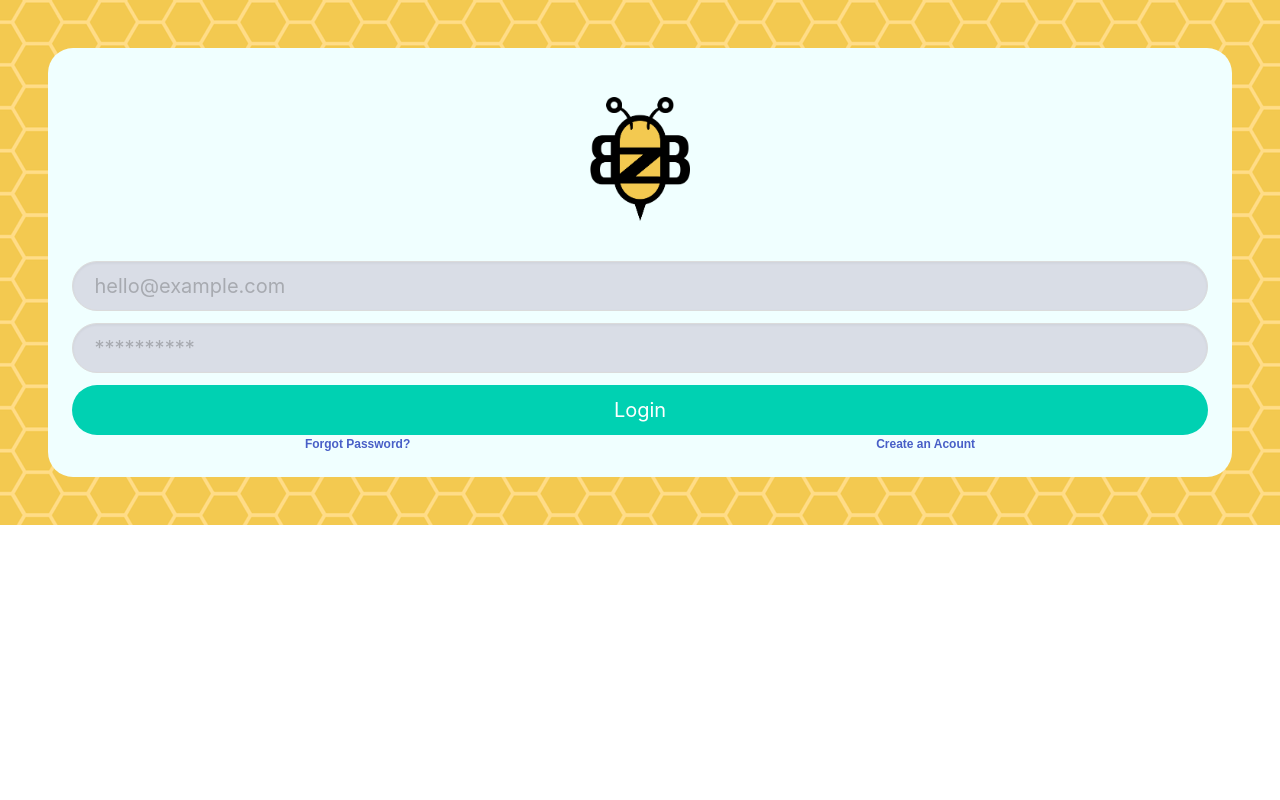
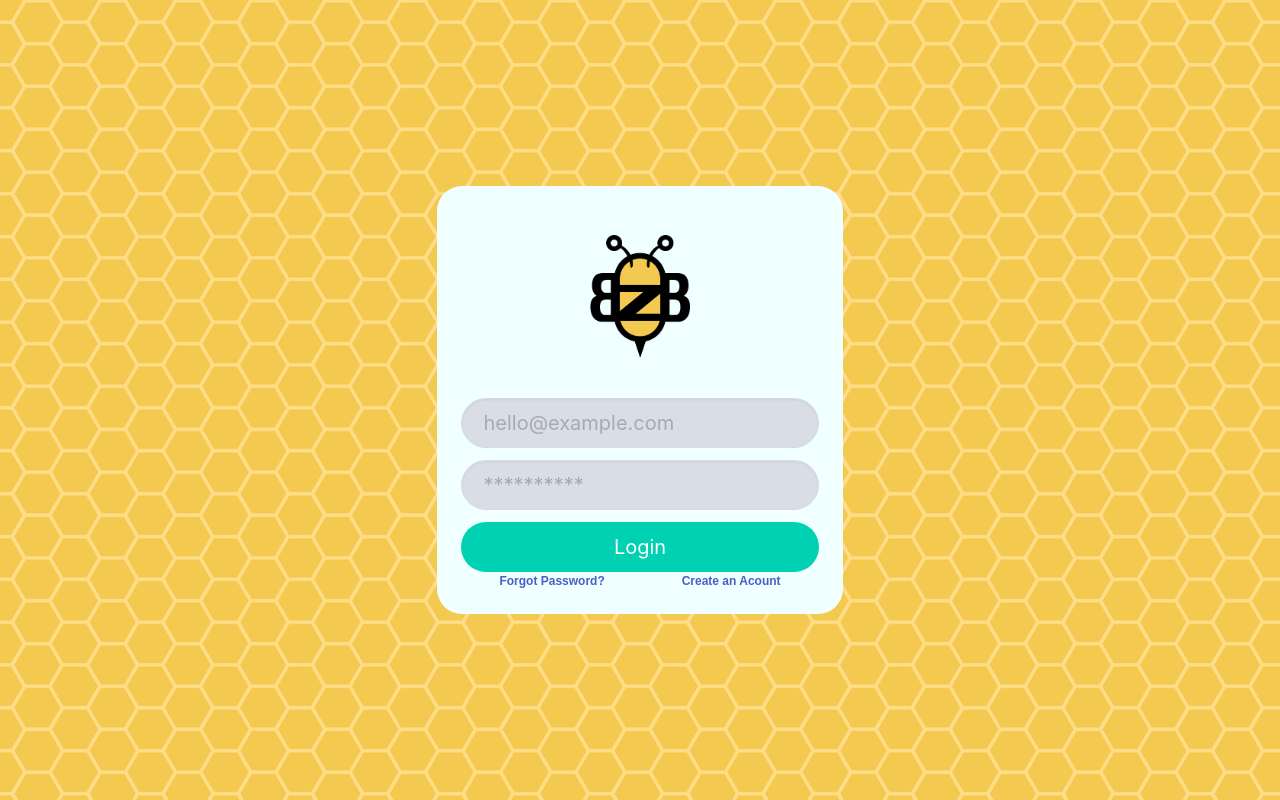
Before and after one commit to project-3-BzB/BzB, a React (Create React App) app in the folder client/: page / in a window 1280 px wide. Built offline with nearby package versions, Linux system fonts and the light colour scheme.

Commit message:
Update Login.js

```diff
--- a/client/src/pages/login/Login.js
+++ b/client/src/pages/login/Login.js
@@ -10,7 +10,7 @@ import logo from '../../logo.png'
 
 const Login = () => {
     return (
-       <section>
+       <section className='hero is-fullheight'>
            <div className='hero-body has-text-centered'>
                 <div className='login'>
                     <img className='logo' src={logo} width='100px' alt='BzB logo' />
```
